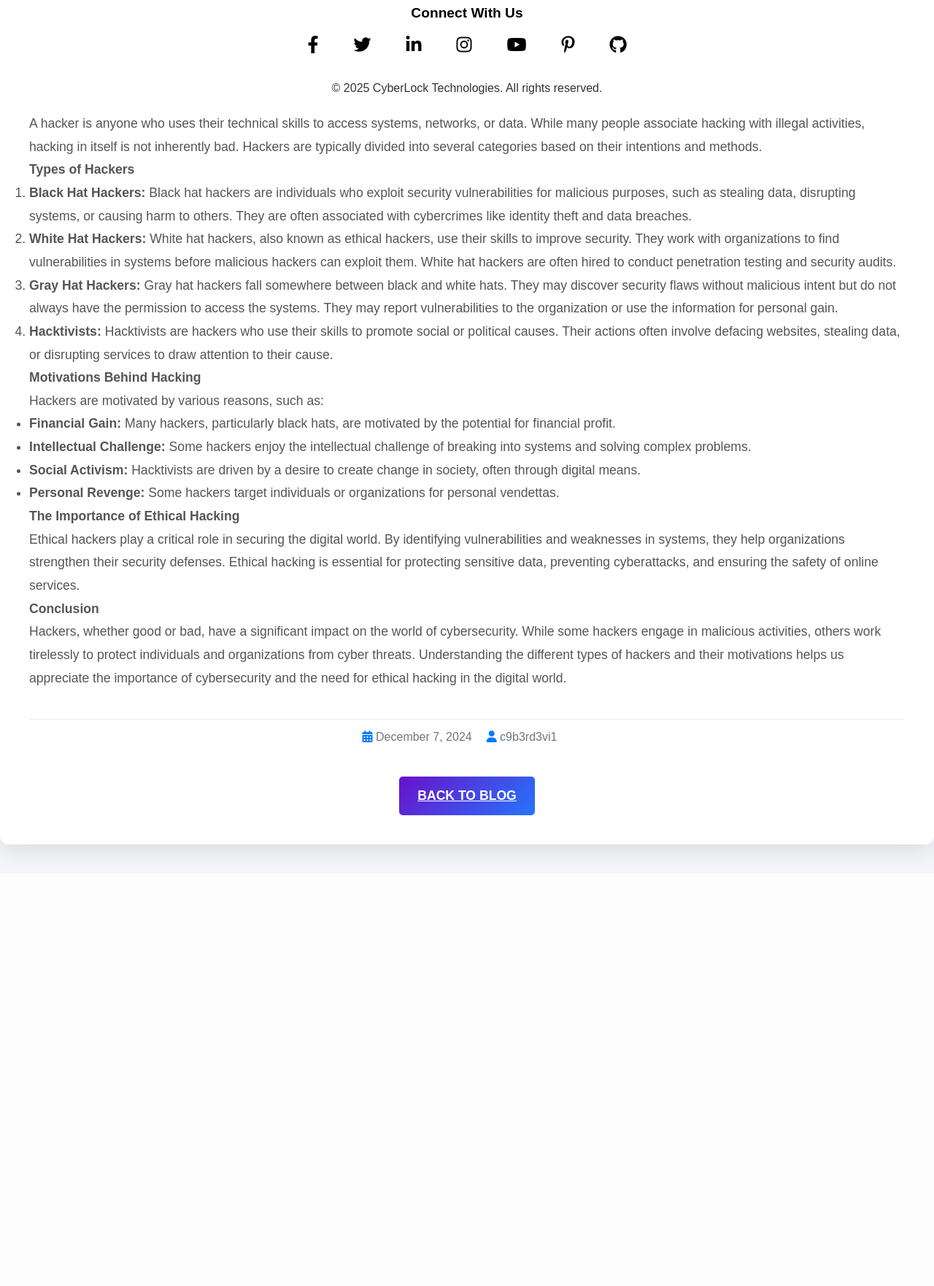
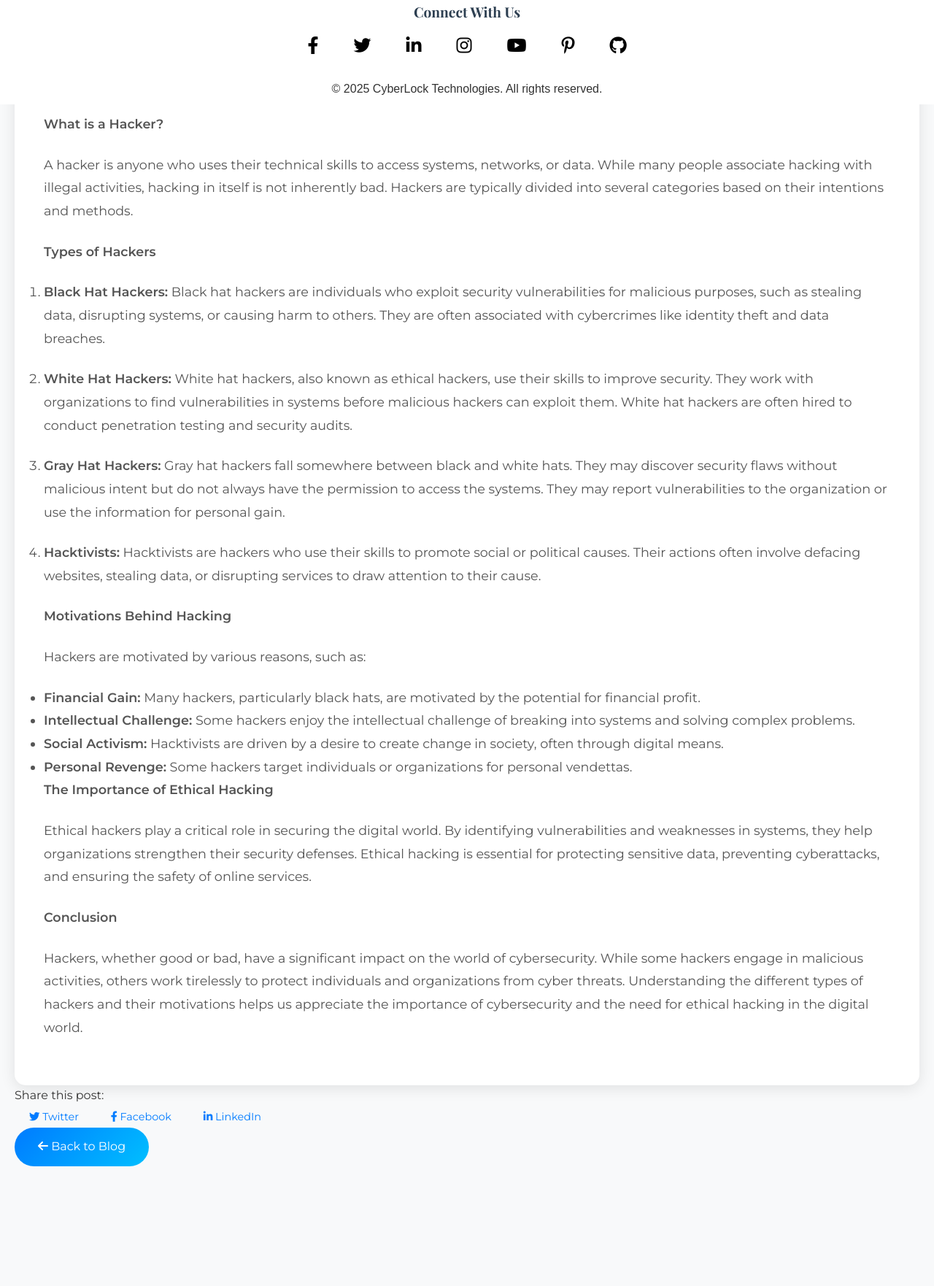
Before and after one commit to C9b3rD3vi1/cyberlock_web, a Django app: page /post/8/ in a window 1280 px wide. Shown: the part 657-2419 px from the top of the page at 73% size. Before the commit the page ends 1839 px from the top, so only its background shows below. Run offline with Django 4.2, Linux system fonts and the light colour scheme; data comes from the database, SQL or seed files in the repository; some libraries are stand-ins or nearby versions.

Commit message:
more code styling and design

```diff
--- a/static/css/blog_list_detail.css
+++ b/static/css/blog_list_detail.css
@@ -1,146 +1,175 @@
-/* General Styling */
+/* General Styles */
 body {
-    font-family: 'Arial', sans-serif;
-    background-color: #f4f6f9;
+    font-family: 'Montserrat', sans-serif;
+    line-height: 1.8;
     color: #333;
-    line-height: 1.7;
-    margin: 0;
-    padding: 0;
+    background-color: #f8f9fa;
 }
 
-/* Blog Post Section */
-.blog-detail {
-    background-color: #ffffff;
-    box-shadow: 0 10px 30px rgba(0, 0, 0, 0.1);
-    border-radius: 12px;
-    padding: 40px;
-    margin-top: 80px;  /* Added margin to push the content down */
-    margin-bottom: 40px;
-    transition: box-shadow 0.3s ease-in-out;
+h1, h2, h3, h4, h5, h6 {
+    font-family: 'Playfair Display', serif;
+    font-weight: 700;
+    color: #2c3e50;
 }
 
-.blog-detail:hover {
-    box-shadow: 0 20px 60px rgba(0, 0, 0, 0.1);
+a {
+    text-decoration: none;
+    color: #007bff;
+    transition: color 0.3s ease;
 }
 
-/* Blog Title */
-.blog-title {
-    font-size: 2.8rem;
-    font-weight: 700;
-    color: #212529;
-    margin-bottom: 20px;
-    text-transform: uppercase;
-    letter-spacing: 1px;
-    text-align: center;
+a:hover {
+    color: #0056b3;
 }
 
-/* Blog Content Section */
-.blog-content-wrapper {
-    display: flex;
-    flex-direction: column;
+/* Container Adjustments for Wider Content */
+.container {
+    max-width: 1500px; /* Increased from 800px to make the content wider */
+    margin: 0 auto; /* Center the container horizontally */
+    padding: 0 20px; /* Add small spaces on the left and right sides */
 }
 
+/* Blog Detail Section */
+.blog-detail {
+    padding: 4rem 0;
+}
+
+.blog-title {
+    font-size: 2.75rem;
+    margin-bottom: 1.5rem;
+    color: #2c3e50;
+    position: relative;
+}
+
+.blog-title::after {
+    content: '';
+    display: block;
+    width: 80px;
+    height: 4px;
+    background-color: #007bff;
+    margin: 1.5rem auto 0;
+    border-radius: 2px;
+}
+
+.blog-meta {
+    font-size: 0.95rem;
+    color: #777;
+    margin-bottom: 2rem;
+}
+
+.blog-meta i {
+    margin-right: 0.5rem;
+    color: #007bff;
+}
+
+.blog-meta .post-date,
+.blog-meta .post-author {
+    margin: 0 1rem;
+}
+
+/* Reduced Image Height */
 .blog-image img {
-    max-height: 400px;
-    object-fit: cover;
     width: 100%;
-    border-radius: 10px;
-    box-shadow: 0 2px 15px rgba(0, 0, 0, 0.1);
-    transition: transform 0.3s ease;
+    height: 300px; /* Reduced from auto to a fixed height */
+    object-fit: cover; /* Ensures the image covers the container without distortion */
+    border-radius: 15px;
+    transition: transform 0.3s ease, box-shadow 0.3s ease;
 }
 
 .blog-image img:hover {
-    transform: scale(1.05);
+    transform: scale(1.02);
+    box-shadow: 0 8px 25px rgba(0, 0, 0, 0.2);
+}
+
+.blog-content {
+    background: #fff;
+    padding: 2.5rem;
+    border-radius: 15px;
+    box-shadow: 0 4px 20px rgba(0, 0, 0, 0.1);
+    margin-top: 2rem;
 }
 
 .blog-text {
     font-size: 1.1rem;
     color: #555;
     line-height: 1.8;
-    margin-top: 20px;
 }
 
-/* Blog Meta */
-.blog-meta {
-    font-size: 1rem;
-    color: #6c757d;
-    display: inline-block;
-    margin-top: 20px;
-    padding-top: 10px;
-    border-top: 1px solid #eee;
+.blog-text p {
+    margin-bottom: 1.5rem;
 }
 
-.blog-meta span {
-    margin-right: 20px;
+.blog-text img {
+    max-width: 100%;
+    height: auto;
+    border-radius: 10px;
+    margin: 1.5rem 0;
 }
 
-.blog-meta i {
-    color: #007bff;
+/* Social Sharing Buttons */
+.social-sharing .btn {
+    padding: 0.5rem 1.25rem;
+    font-size: 0.9rem;
+    border-radius: 50px;
+    transition: transform 0.3s ease, box-shadow 0.3s ease;
+}
+
+.social-sharing .btn:hover {
+    transform: translateY(-3px);
+    box-shadow: 0 5px 15px rgba(0, 123, 255, 0.3);
 }
 
 /* Back Button */
-/* Back Button */
-.text-center {
-    display: flex;
-    justify-content: center;  /* Centers horizontally */
-    margin-top: 40px;  /* Adjust the space from the content above */
-}
-
-.btn {
-    font-size: 1.1rem;
-    padding: 12px 25px;
-    border-radius: 5px;
-    text-transform: uppercase;
-    transition: all 0.3s ease;
-    font-weight: bold;
-}
-
 .btn-gradient {
-    background: linear-gradient(135deg, #6a11cb, #2575fc);
+    display: inline-block;
+    background: linear-gradient(135deg, #007bff, #00bfff);
+    border: none;
     color: #fff;
-    border: none;
+    padding: 0.75rem 2rem;
+    font-size: 1rem;
+    border-radius: 50px;
+    transition: transform 0.3s ease, box-shadow 0.3s ease;
 }
 
 .btn-gradient:hover {
-    background: linear-gradient(135deg, #2575fc, #6a11cb);
-    box-shadow: 0 8px 15px rgba(0, 0, 0, 0.15);
+    transform: translateY(-3px);
+    box-shadow: 0 5px 15px rgba(0, 123, 255, 0.3);
 }
 
-.btn-primary {
-    background-color: #007bff;
-    border-color: #007bff;
-}
-
-.btn-primary:hover {
-    background-color: #0056b3;
-    border-color: #0056b3;
-}
-
-/* Typography and Spacing */
-h2, h3 {
-    font-family: 'Montserrat', sans-serif;
-    font-weight: 600;
-}
-
-/* Mobile Responsiveness */
+/* Responsive Adjustments */
 @media (max-width: 768px) {
-    .blog-content-wrapper {
-        flex-direction: column;
+    .blog-title {
+        font-size: 2.25rem;
     }
 
-    .blog-image {
-        margin-bottom: 20px;
+    .blog-content {
+        padding: 1.5rem;
     }
 
     .blog-text {
         font-size: 1rem;
     }
 
-    .blog-meta {
-        font-size: 0.9rem;
+    .blog-image img {
+        height: 250px; /* Adjust height for smaller screens */
+    }
+}
+
+@media (max-width: 576px) {
+    .blog-title {
+        font-size: 2rem;
     }
 
-    .blog-title {
-        font-size: 2.2rem;
+    .blog-meta {
+        flex-direction: column;
+    }
+
+    .blog-meta .post-date,
+    .blog-meta .post-author {
+        margin: 0.5rem 0;
+    }
+
+    .blog-image img {
+        height: 200px; /* Adjust height for extra small screens */
     }
 }
--- a/templates/blog_post.html
+++ b/templates/blog_post.html
@@ -45,11 +45,11 @@
             <!-- Blog Cards -->
             <div class="row g-4">
                 {% for post in page_obj.object_list %}
-                    <article class="col-lg-4 col-md-6 col-12"> <!-- Adjusted for 3 cards per row -->
+                    <article class="col-lg-4 col-md-6 col-12">
                         <div class="card h-100 shadow-sm border-0">
                             <!-- Post Image -->
                             <img src="{{ post.image.url|default:'{% static "images/default.jpg" %}' }}"
-                                 class="card-img-top img-fluid"
+                                 class="card-img-top"
                                  alt="{{ post.title }}"
                                  loading="lazy">
 
--- a/templates/blog_post_detail.html
+++ b/templates/blog_post_detail.html
@@ -1,4 +1,3 @@
-
 {% extends 'base.html' %}
 
 {% load static %}
@@ -8,44 +7,59 @@
 {% block content %}
 <head>
     <link rel="stylesheet" href="{% static 'css/blog_list_detail.css' %}">
-    <link href="https://fonts.googleapis.com/css2?family=Montserrat:wght@400;600&display=swap" rel="stylesheet">
-
+    <link href="https://fonts.googleapis.com/css2?family=Montserrat:wght@400;600&family=Playfair+Display:wght@700&display=swap" rel="stylesheet">
+    <link rel="stylesheet" href="https://cdnjs.cloudflare.com/ajax/libs/font-awesome/6.0.0/css/all.min.css">
 </head>
 
 <!-- Blog Post Detail Section -->
 <section class="blog-detail py-5">
     <div class="container">
         <div class="row">
-            <div class="col-md-10 offset-md-1">
+            <div class="col-lg-8 offset-lg-2 col-md-10 offset-md-1">
                 <!-- Blog Title -->
-                <h2 class="blog-title text-center mb-4">{{ post.title }}</h2>
-
-                <!-- Blog Content Section -->
-                <div class="blog-content-wrapper d-flex flex-column flex-md-row align-items-start">
-                    <!-- Image Section -->
-                    <div class="blog-image mb-4 mb-md-0 col-md-4">
-                        {% if post.image %}
-                            <img src="{{ post.image.url }}" class="img-fluid rounded shadow-lg" alt="{{ post.title }}">
-                        {% else %}
-                            <img src="{% static 'images/default.jpg' %}" class="img-fluid rounded shadow-lg" alt="Default Image">
-                        {% endif %}
-                    </div>
-
-                    <!-- Content Section -->
-                    <div class="blog-text col-md-8">
-                        <p>{{ post.content|safe }}</p>
-                    </div>
-                </div>
+                <h1 class="blog-title text-center mb-4">{{ post.title }}</h1>
 
                 <!-- Blog Meta -->
-                <div class="blog-meta text-center mb-4">
+                <div class="blog-meta text-center mb-5">
                     <span class="post-date"><i class="fas fa-calendar-alt"></i> {{ post.published_date|date:"F j, Y" }}</span>
                     <span class="post-author"><i class="fas fa-user"></i> {{ post.author }}</span>
                 </div>
 
+                <!-- Blog Image -->
+                <div class="blog-image mb-5">
+                    {% if post.image %}
+                        <img src="{{ post.image.url }}" class="img-fluid rounded-lg shadow-lg" alt="{{ post.title }}">
+                    {% else %}
+                        <img src="{% static 'images/default.jpg' %}" class="img-fluid rounded-lg shadow-lg" alt="Default Image">
+                    {% endif %}
+                </div>
+
+                <!-- Blog Content -->
+                <div class="blog-content">
+                    <div class="blog-text">
+                        {{ post.content|safe }}
+                    </div>
+                </div>
+
+                <!-- Social Sharing Buttons -->
+                <div class="social-sharing text-center mt-5">
+                    <p class="text-muted mb-3">Share this post:</p>
+                    <a href="https://twitter.com/intent/tweet?url={{ request.build_absolute_uri }}&text={{ post.title }}" class="btn btn-outline-primary btn-sm mx-1" target="_blank">
+                        <i class="fab fa-twitter"></i> Twitter
+                    </a>
+                    <a href="https://www.facebook.com/sharer/sharer.php?u={{ request.build_absolute_uri }}" class="btn btn-outline-primary btn-sm mx-1" target="_blank">
+                        <i class="fab fa-facebook-f"></i> Facebook
+                    </a>
+                    <a href="https://www.linkedin.com/shareArticle?url={{ request.build_absolute_uri }}&title={{ post.title }}" class="btn btn-outline-primary btn-sm mx-1" target="_blank">
+                        <i class="fab fa-linkedin-in"></i> LinkedIn
+                    </a>
+                </div>
+
                 <!-- Back Button -->
                 <div class="text-center mt-5">
-                    <a href="{% url 'blog_list' %}" class="btn btn-gradient btn-lg">Back to Blog</a>
+                    <a href="{% url 'blog_list' %}" class="btn btn-gradient btn-lg">
+                        <i class="fas fa-arrow-left me-2"></i> Back to Blog
+                    </a>
                 </div>
             </div>
         </div>
```
Also changed, not shown: static/css/blog_post.css (+4 -11 lines).
